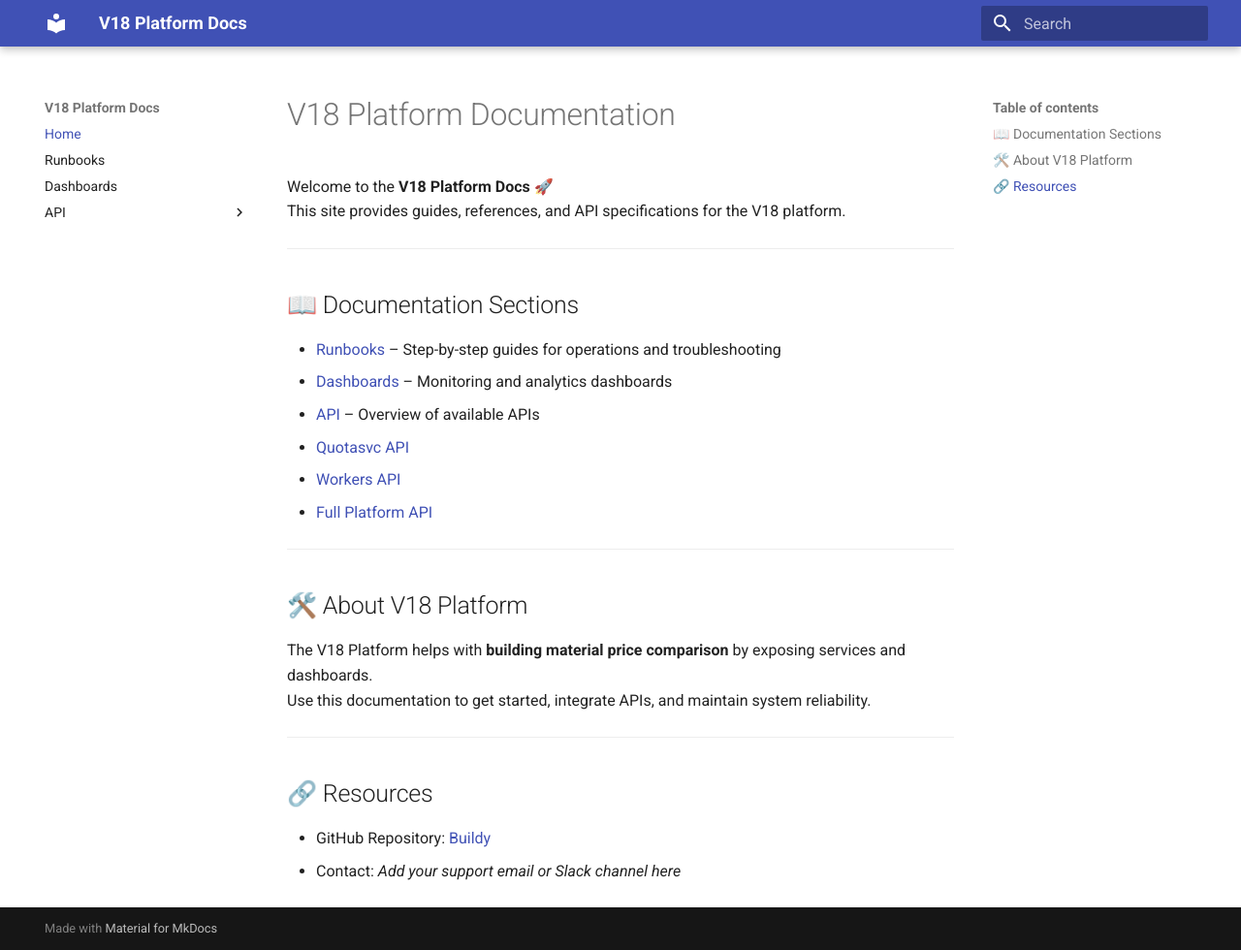
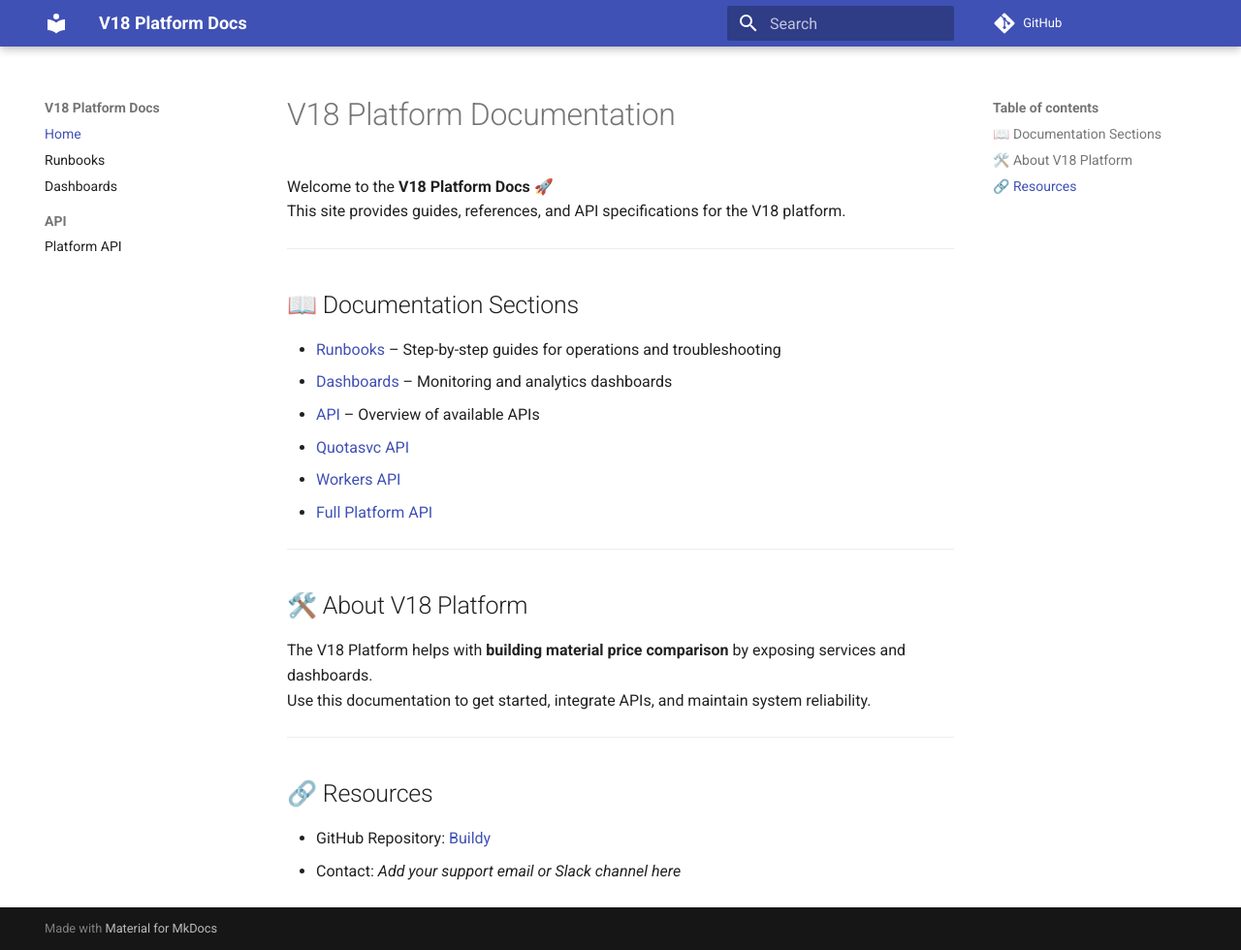
Before and after one commit to Kello54/Buildy, an MkDocs documentation site: the page built from docs/index.md, in a window 1280 px wide and 980 px high. Shown: the whole window at 97% size. Built offline with MkDocs 1.6.1 and Material for MkDocs 9.7.7, drawn with Linux system fonts in a browser that asks for light colours; comment, search, counter and statistics services are not loaded.

Commit message:
Update mkdocs.yml

```diff
--- a/mkdocs.yml
+++ b/mkdocs.yml
@@ -1,17 +1,37 @@
 site_name: V18 Platform Docs
+site_description: Documentation for the V18 Platform
+site_author: V18 Team
+repo_url: https://github.com/your-username/your-repo
+repo_name: GitHub
+
 theme:
   name: material
+  language: en
+  features:
+    - navigation.instant
+    - navigation.sections
+    - navigation.top
+    - search.suggest
+    - search.highlight
+    - content.code.copy
 
 plugins:
   - search
   - swagger-ui:
-      specs:
-        - name: Platform API
-          path: docs/platform.json
+      swagger_path: docs/platform.json
+
+markdown_extensions:
+  - admonition
+  - codehilite:
+      guess_lang: false
+  - footnotes
+  - meta
+  - toc:
+      permalink: true
 
 nav:
   - Home: index.md
   - Runbooks: runbooks.md
   - Dashboards: dashboards.md
   - API:
-      - Platform: platform.json
+      - Platform API: platform.json
```
